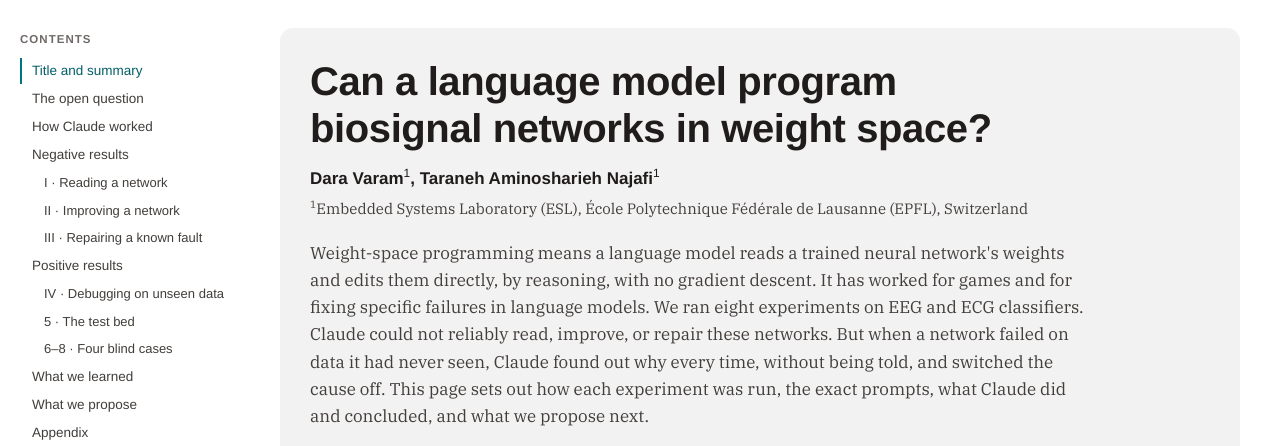
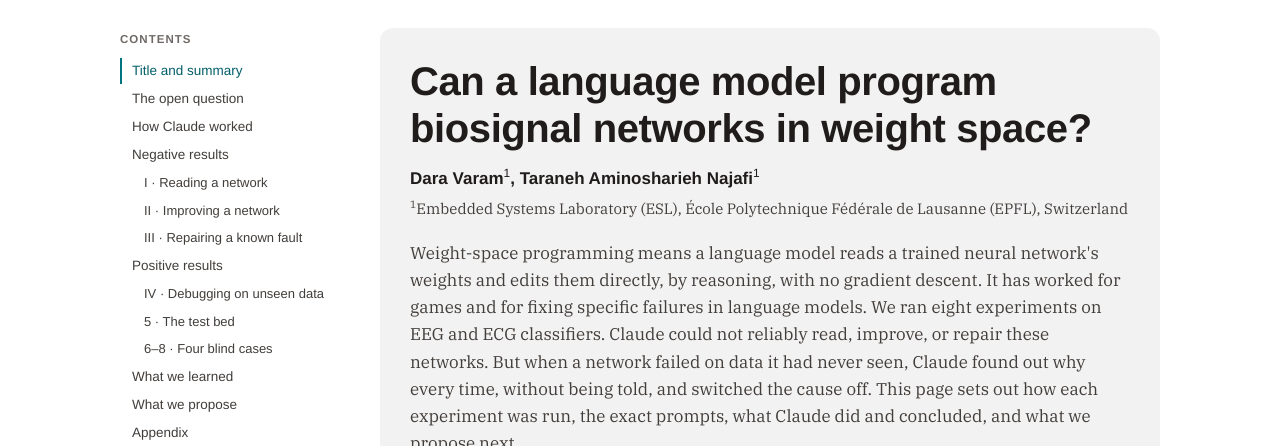
Before and after one commit to DaraVaram/BioWSP, a plain HTML site: page index.html in a window 1280 px wide. Shown: the top 446 px of the page. Drawn offline with Linux system fonts and the light colour scheme.

Commit message:
Align text, title box, cards and figures to one column width
Co-Authored-By: Claude Opus 5.5 <noreply@anthropic.com>

```diff
--- a/index.html
+++ b/index.html
@@ -10,7 +10,7 @@
 <style>
 /* Layout: a long-form lab report in the EPFL/ESL pre-print style (epflpreprint.cls): a tinted title box with the
    EPFL logo, sans-serif headings in EPFL groseille, serif body text, links in EPFL canard.
-   One 68ch reading column, figures up to 960px, a sticky contents rail on wide screens.
+   One 780px column shared by text, title box, cards, figures and tables, with a sticky contents rail on wide screens.
    Subject detail: ECG traces are drawn on real ECG paper scale (25 mm/s, 10 mm/mV, 1 mm and 5 mm grid).
    EPFL brand colors: rouge #FF0000, groseille #B51F1F, taupe #413D3A, canard #007480, leman #00A79F, perle #CAC7C7. */
 :root {
@@ -26,7 +26,7 @@
   --f-body: "Helvetica Neue", Helvetica, Arial, sans-serif;
   --f-text: "IBM Plex Serif", Georgia, "Times New Roman", serif;
   --f-mono: "IBM Plex Mono", ui-monospace, "SFMono-Regular", Menlo, monospace;
-  --col: 68ch; --wide: 960px;
+  --col: 780px; --wide: 780px; /* one column: text, title box, cards, figures and tables share the same width */
 }
 @media (prefers-color-scheme: dark) {
   :root:not([data-theme="light"]) {
@@ -53,10 +53,10 @@
 * { box-sizing: border-box; }
 html { scroll-behavior: smooth; scroll-padding-top: 16px; }
 @media (prefers-reduced-motion: reduce) { html { scroll-behavior: auto; } }
-body { background: var(--bg); color: var(--ink); font: 400 16.5px/1.65 var(--f-text); margin: 0;
+body { background: var(--bg); color: var(--ink); font: 400 17px/1.65 var(--f-text); margin: 0;
   padding-left: max(16px, env(safe-area-inset-left, 0px)); padding-right: max(16px, env(safe-area-inset-right, 0px)); }
-.shell { max-width: 1240px; margin: 0 auto; display: grid; grid-template-columns: minmax(0, 1fr); gap: 40px; padding-block: 28px 80px; }
-@media (min-width: 1180px) { .shell { grid-template-columns: 220px minmax(0, 1fr); } }
+.shell { max-width: var(--wide); margin: 0 auto; display: grid; grid-template-columns: minmax(0, 1fr); gap: 40px; padding-block: 28px 80px; }
+@media (min-width: 1180px) { .shell { max-width: calc(220px + 40px + var(--wide)); grid-template-columns: 220px minmax(0, 1fr); } }
 nav.toc { display: none; }
 @media (min-width: 1180px) {
   nav.toc { display: block; position: sticky; top: calc(env(safe-area-inset-top, 0px) + 24px); align-self: start; max-height: calc(100vh - 48px); overflow: auto; font-size: 13.5px; }
@@ -89,7 +89,7 @@ nav.toc, .method, .harness, .flow, .verdict, .tag, table, figcaption, .fig-title
 .titlebox .tb-authors { font-size: 17px; font-weight: 700; color: var(--ink); margin: 0 0 4px; }
 .titlebox .tb-authors sup, .titlebox .tb-aff sup { font-weight: 400; font-size: .7em; }
 .titlebox .tb-aff { font-size: 15px; color: var(--ink-2); margin: 0 0 20px; line-height: 1.45; }
-.titlebox .tb-abstract { color: var(--ink-2); font-size: 17px; line-height: 1.6; margin: 0 0 22px; max-width: 76ch; }
+.titlebox .tb-abstract { color: var(--ink-2); font-size: 17px; line-height: 1.6; margin: 0 0 22px; }
 .titlebox .tb-foot { display: flex; flex-wrap: wrap; justify-content: space-between; align-items: flex-end; gap: 18px 28px; }
 .titlebox .tb-meta { margin: 0; font-size: 14px; color: var(--ink-2); display: grid; gap: 3px; }
 .titlebox .tb-meta div { display: flex; gap: 6px; flex-wrap: wrap; }
```
